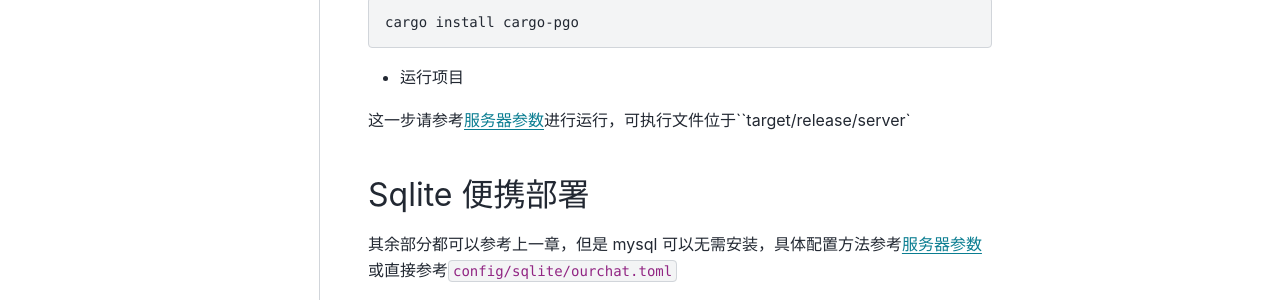
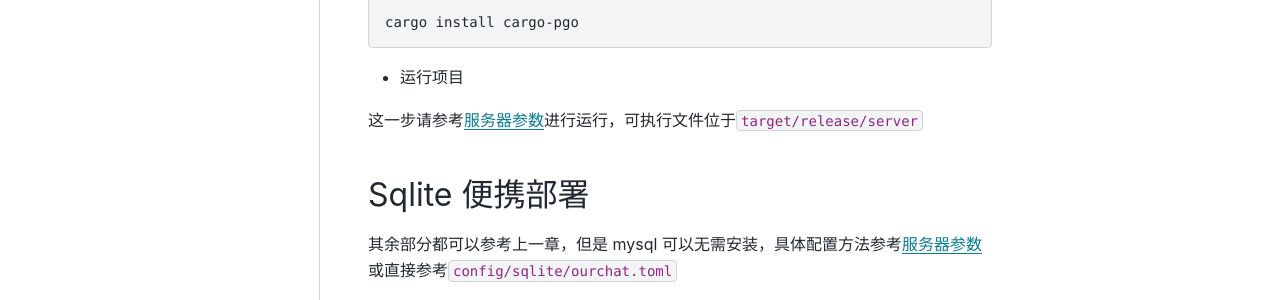
Before and after one commit to SkyUOI/OurChat-Docs, a Sphinx documentation site: the page built from docs/source/docs/deploy/server-deploy.md, in a window 1280 px wide and 900 px high, scrolled down 1603 px. Shown: the part 354-654 px from the top of the window. Built offline with Sphinx 7.4.7 and the PyData theme 0.15.4, drawn with Linux system fonts in a browser that asks for light colours.

Commit message:
fix some mistake

```diff
--- a/docs/source/docs/deploy/server-deploy.md
+++ b/docs/source/docs/deploy/server-deploy.md
@@ -70,7 +70,7 @@ cargo install cargo-pgo
 
 - 运行项目
 
-这一步请参考[服务器参数](../run/server_argv.md)进行运行，可执行文件位于``target/release/server`
+这一步请参考[服务器参数](../run/server_argv.md)进行运行，可执行文件位于`target/release/server`
 
 ## Sqlite 便携部署
 
```
